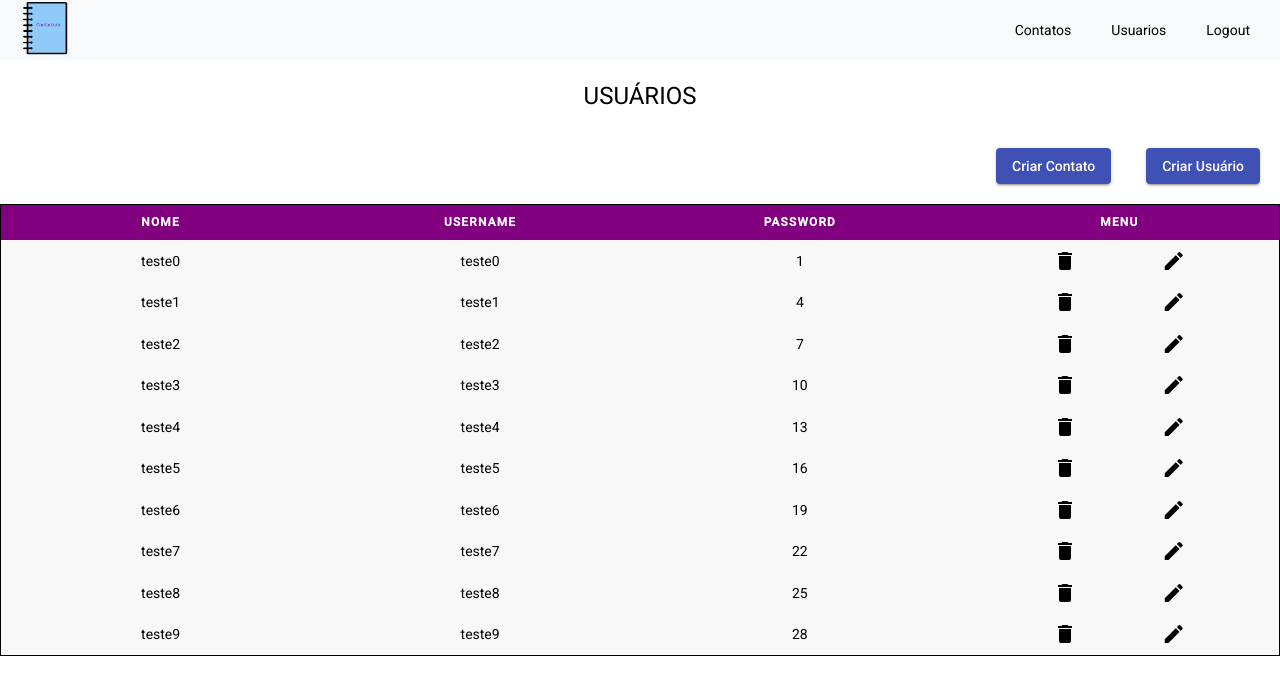
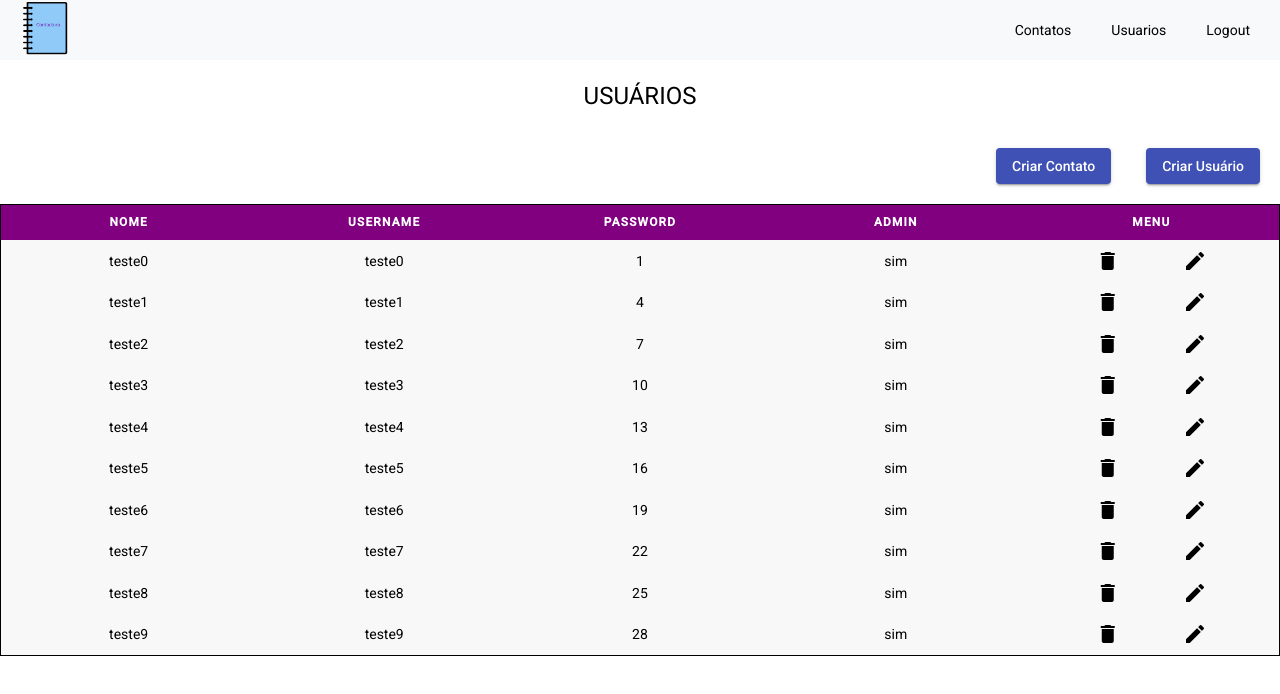
Before and after one commit to mrpilar/contactura_front_end, an Angular app: page /lista-usuarios in a window 1280 px wide. Shown: the top 694 px of the page. Built offline with nearby package versions, Linux system fonts and the light colour scheme; sample sign-in values are in the browser's storage.

Commit message:
concluida a lista de usuarios

```diff
--- a/src/app/lista-usuarios/lista-usuarios.component.html
+++ b/src/app/lista-usuarios/lista-usuarios.component.html
@@ -26,6 +26,7 @@
           <th scope="col">Nome</th>
           <th scope="col">Username</th>
           <th scope="col">Password</th>
+          <th scope="col">Admin</th>
           <th>menu</th>
         </tr>
       </thead>
@@ -35,6 +36,7 @@
           <td data-label="Nome">{{user.name}}</td>
           <td data-label="Username">{{user.username}}</td>
           <td data-label="Password">{{user.password}}</td>
+          <td data-label="Password">{{user.admin}}</td>
           <td><div class="container_buttons_table">
             <mat-icon (click)="deleteUsers(user)">delete</mat-icon>
             <mat-icon (click)="editContatos(user)">edit</mat-icon>
--- a/src/app/lista-usuarios/lista-usuarios.component.ts
+++ b/src/app/lista-usuarios/lista-usuarios.component.ts
@@ -28,6 +28,7 @@ export class ListaUsuariosComponent implements OnInit {
         name: 'teste' + i,
         username: 'teste' + i,
         password: 1 + i + i + i ,
+        admin: 'sim',
       });
     }
 
```
